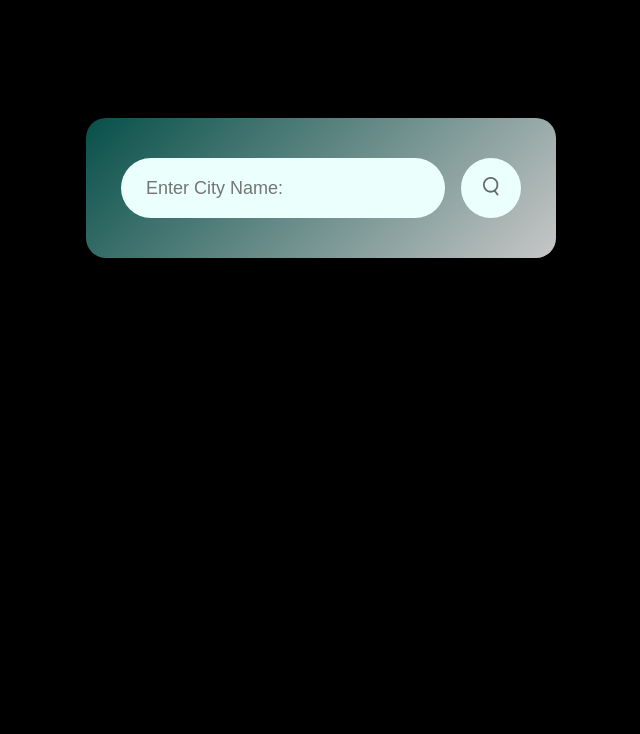
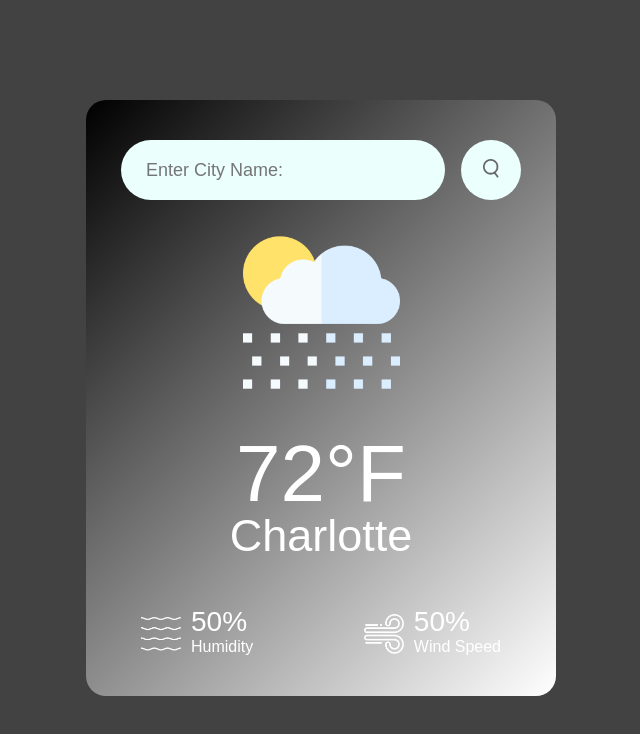
Before and after one commit to vestruhhh/Weather-App, a plain HTML site: page html/index.html in a window 1280 px wide. Shown: the whole page, without its empty margins (319-959 px from the left). Drawn offline with Linux system fonts and the light colour scheme.

Commit message:
Added some functionality to update innerText for the city name, temp, humidity, and windspeed.  Also started to add functionality for searching. Awaiting API KEY to load to continue.

```diff
--- a/html/index.html
+++ b/html/index.html
@@ -3,14 +3,35 @@
 <head>
     <meta charset="UTF-8">
     <meta name="viewport" content="width=device-width, initial-scale=1.0">
-    <link rel="stylesheet" href="../css/styles.css"
+    <link rel="stylesheet" href="../css/styles.css">
     <title>Weather App</title>
 </head>
 <body>
     <div class="card">
         <div class="search">
             <input type="text" placeholder="Enter City Name: " spellcheck="false">
-            <button><img src="../images/search.png"></button>
+            <button><img src="../images/search.png" alt="search-icon"></button>
+        </div>
+        <div class="weather">
+            <img src="../images/rain.png" alt="rain" class="weather-icon">
+            <h1 class="temperature">72°F</h1>
+            <h2 class="city-name">Charlotte</h2>
+            <div class="details">
+                <div class="col">
+                    <img src="../images/humidity.png" alt="humidity">
+                    <div>
+                        <p class="humidity">50%</p>
+                        <p>Humidity</p>
+                    </div>
+                </div>
+                <div class="col">
+                    <img src="../images/wind.png" alt="wind">
+                    <div>
+                        <p class="wind">50%</p>
+                        <p>Wind Speed</p>
+                    </div>
+                </div>
+            </div>
         </div>
     </div>
 </body>
--- /dev/null
+++ b/js/script.js
@@ -0,0 +1,26 @@
+const apiKey = "40809c32279c3fc1b8a5a1b9b3d978ab";
+const apiUrl = "https://api.openweathermap.org/data/2.5/weather?units=imperial&q=";
+
+const searchBox = document.querySelector(".search input");
+const searchButton = document.querySelector(".search button");
+
+async function checkWeather(city) {
+    // Fetchs URL to  check weather in particular city
+    const response = await fetch(apiUrl + city + '&appid=${apiKey}');
+    var data = await  response.json();
+
+    console.log(data);
+
+    document.querySelector(".city").innerHTML = data.name;
+    // Assuming this turns out to celsius once the API Key loads convert to fahrenheit
+    document.querySelecter(".temp").innerHTML = Math.round(data.main.temp) + "°F";
+    document.querySelecter(".humidity").innerHTML = data.main.humidity + "%";
+    document.querySelecter(".wind").innerHTML = data.main.wind.speed + "mph";
+
+}
+
+searchButton.addEventListener("click", ()=> {
+    // This will grab the city name from the field and pass it the function.
+    // i.e. I want to see the weather in Gothenburg, Sweden. Gothenburg is passed to checkWeather
+    checkWeather(searchBox.value);
+})
--- a/sass/styles.scss
+++ b/sass/styles.scss
@@ -6,18 +6,17 @@
 }
 
 body {
-    background-color: #000;
+    background-color: #424242;
 
     .card {
         width: 90%;
         max-width: 470px;
-        background: linear-gradient(135deg, #10b4a671, #ffffffc7);
+        background: linear-gradient(135deg, #000000, #ffffff);
         color: #fff;
         margin: 100px auto 0;
         border-radius: 20px;
         padding: 40px 35px;
         text-align: center;
-    }
 
         .search {
             width: 100%;
@@ -52,4 +51,49 @@ body {
                 }
             }
         }
+
+        .weather {
+            icon {
+                width: 170px;
+                margin-top: 30px;
+
             }
+
+            h1 {
+                font-size: 80px;
+                font-weight: 500;
+            }
+
+            h2 {
+                font-size: 45px;
+                font-weight: 400;
+                margin-top: -10px;
+            }
+
+            .details {
+                display: flex;
+                align-items: center;
+                justify-content: space-between;
+                padding: 0 20px;
+                margin-top: 50px;
+
+                .col {
+                    display: flex;
+                    align-items: center;
+                    text-align: left;
+
+                    img {
+                        width: 40px;
+                        margin-right: 10px;
+                    }
+
+
+                    .humidity, .wind {
+                        font-size: 28px;
+                        margin-top: -6px;
+                    }
+                }
+            }
+        }
+    }
+}
```
Also changed, not shown: css/styles.css, 1 other file. Lines whose indentation alone changed are shown as unchanged.
